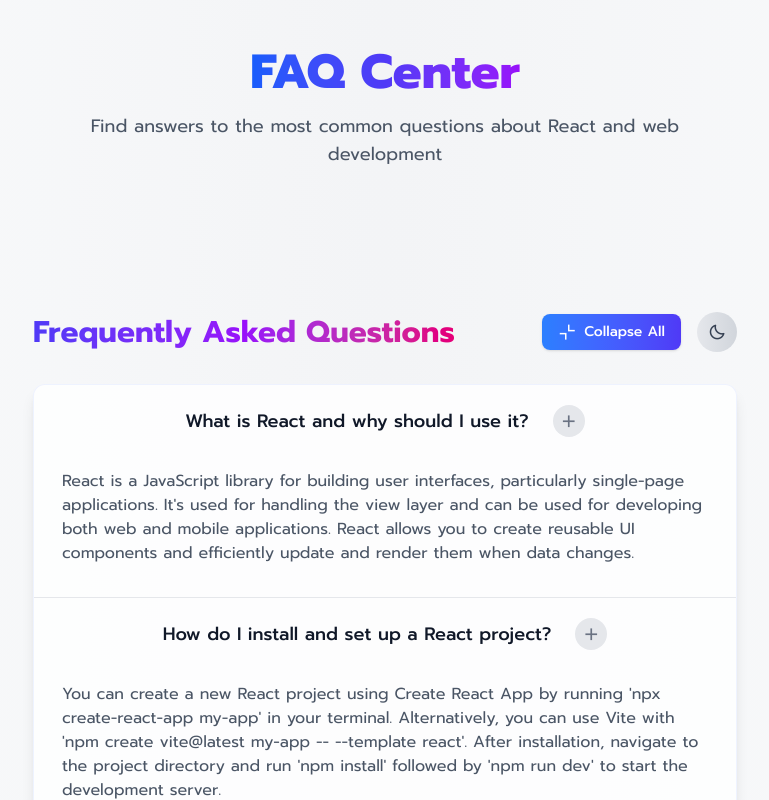
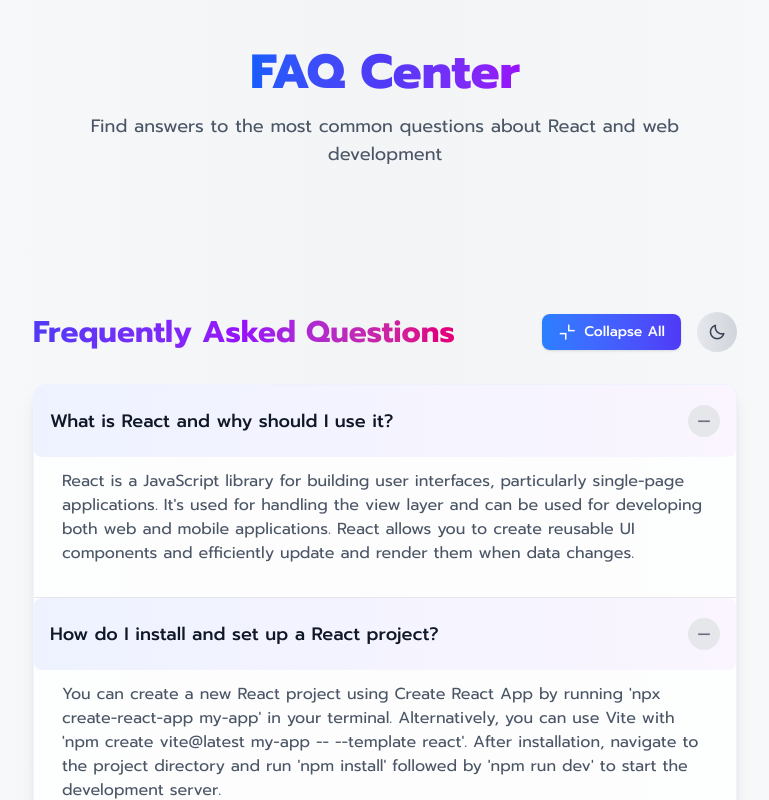
Before and after one commit to Rokib324/FAQ_Center, a React (Vite) app: page / in a window 1280 px wide. Both pictures are taken after a click on the button "Expand All". Shown: the top 800 px of the page, without its empty margins (255-1024 px from the left). Built offline with nearby package versions, Linux system fonts and the light colour scheme.

Commit message:
implement onclick active and plus minus

```diff
--- a/src/components/FAQItem.jsx
+++ b/src/components/FAQItem.jsx
@@ -8,13 +8,13 @@
   return (
     <div className='border-b border-gray-200 dark:border-gray-700 last:border-none transition-colors duration-300 hover:bg-gradient-to-r hover:from-gray-50/50 hover:to-transparent dark:hover:from-gray-800/50 dark:hover:to-transparent' id={`faq-item-${item.id}`}>
 
-      <button className='w-full py-5 px-4 flex items-center justify-center text-left focus:outline-none rounded-lg transition-all duration-300 cursor-pointer text-gray-900 dark:text-white hover:text-transparent hover:bg-clip-text hover:bg-gradient-to-r hover:from-indigo-600 hover:to-purple-600 dark:hover:from-indigo-400 dark:hover:to-purple-400' onClick={() => onClick(item.id)}>
+      <button className={`w-full py-5 px-4 flex items-center justify-between text-left focus:outline-none rounded-lg transition-all duration-300 cursor-pointer text-gray-900 dark:text-white hover:text-transparent hover:bg-clip-text hover:bg-gradient-to-r hover:from-indigo-600 hover:to-purple-600 dark:hover:from-indigo-400 dark:hover:to-purple-400 ${openId ? 'bg-gradient-to-r from-indigo-50 to-purple-50 dark:from-indigo-900/50 dark:to-purple-900/50' : ''}`} onClick={() => onClick(item.id)}>
         <span className='text-lg font-medium pr-6'>{item.questions}</span>
         <div className='flex-shrink-0 flex items-center justify-center w-8 min-w-8 aspect-square rounded-full bg-gray-200 dark:bg-gray-700 transition-all duration-300'>
-          <i className='bx bx-plus text-gray-500 hover:text-gray-600 dark:text-gray-400 dark:hover:text-white text-xl'></i>
+          <i className={`bx bx-${openId ? 'minus' : 'plus'} text-gray-500 hover:text-gray-600 dark:text-gray-400 dark:hover:text-white text-xl`}></i>
         </div>
       </button>
-      <div className='overflow-hidden transition-all duration-300' id={`answer-${item.id}`} ref={answerRef} style={{maxHeight: openId ? answerRef.current?.scrollHeight : 0, opacity:openId ? 1 : 0}}>
+      <div className='overflow-hidden transition-all duration-200 ease-out' id={`answer-${item.id}`} ref={answerRef} style={{maxHeight: openId ? answerRef.current?.scrollHeight : 0, opacity:openId ? 1 : 0}}>
 
         <div className='p-4 pt-0 pb-5 text-gray-600 dark:text-gray-300'>
           <div className='p-3 rounded-lg overflow-y-auto max-h-[300px]'>{item.answers}</div>
--- a/src/components/FAQList.jsx
+++ b/src/components/FAQList.jsx
@@ -1,4 +1,4 @@
-import React, { useState } from 'react'
+import React, { useState, useEffect } from 'react'
 import FAQItem from './FAQItem'
 import { faqData } from '../data/faqData'
 
@@ -23,6 +23,17 @@
     setIsExpandAll((prev) => !prev)
     setOpenId(null)
   }
+
+  useEffect(() => {
+    if (openId && typeof window !== 'undefined') {
+      setTimeout(() => {
+        const element = document.getElementById(`faq-item-${openId}`)
+        if (element) {
+          element.scrollIntoView({behavior: 'smooth', block: 'start'})
+        }
+      }, 100)
+    }
+  }, [openId])
 
 
 
```
